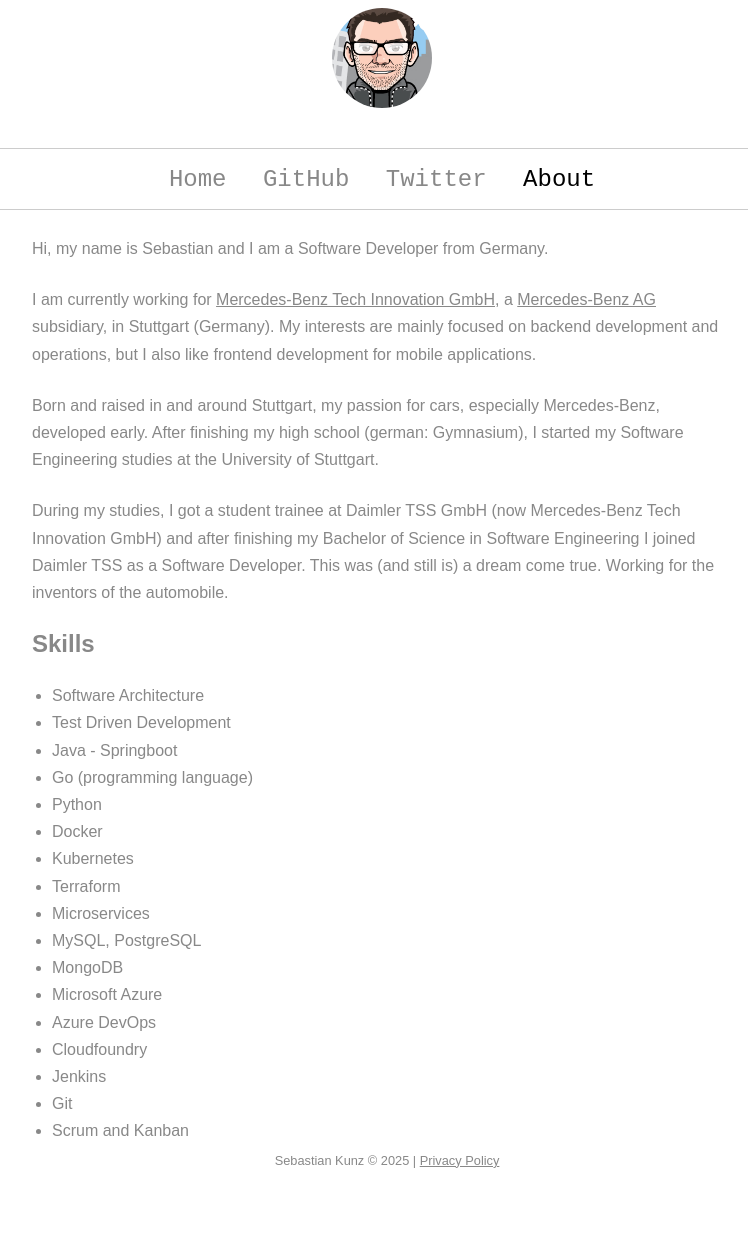
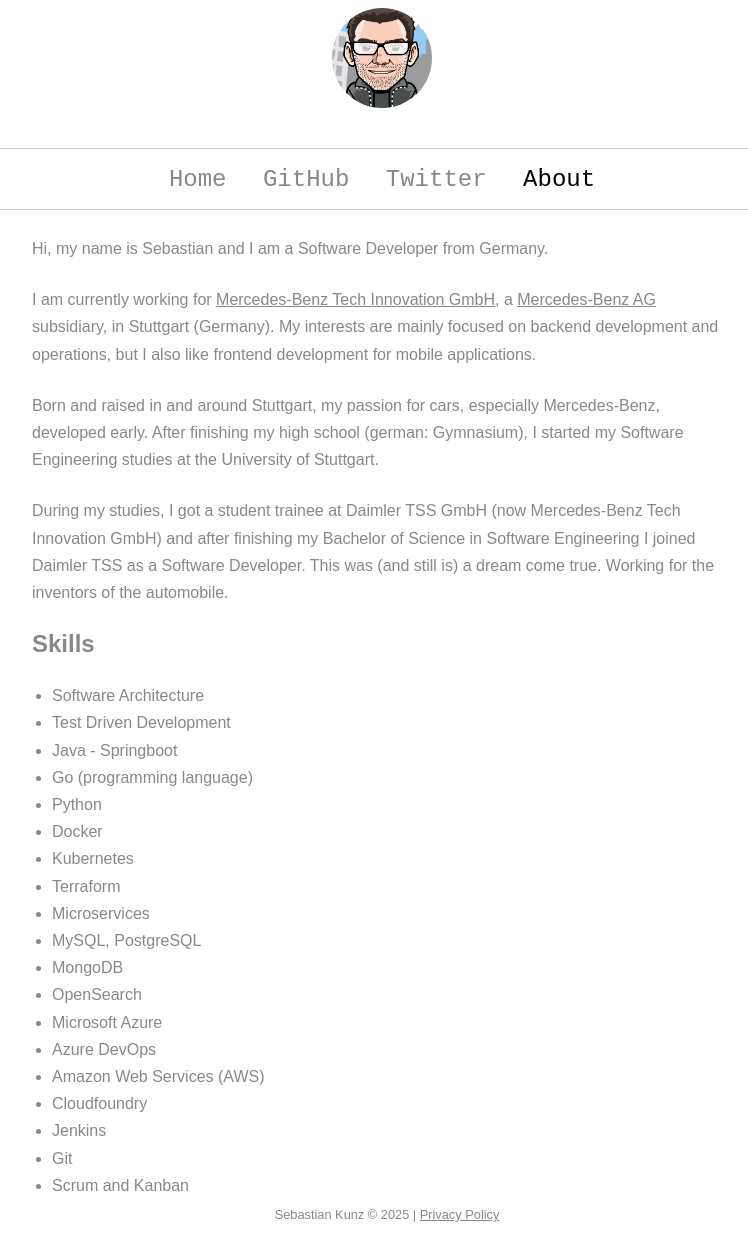
Before and after one commit to sebkunz/sebkunz.github.io, a Jekyll site: the page built from about.html, in a window 1280 px wide. Shown: the whole page, without its empty margins (258-1006 px from the left). Built offline with Jekyll 4.4.1, drawn with Linux system fonts in a browser that asks for light colours; before the commit the page ends 1193 px from its top, so only the background shows below that.

Commit message:
Update about.html

```diff
--- a/about.html
+++ b/about.html
@@ -24,8 +24,10 @@ layout: basic_page
 	<li class="about">Microservices</li>
 	<li class="about">MySQL, PostgreSQL</li>
 	<li class="about">MongoDB</li>
+	<li class="about">OpenSearch</li>
 	<li class="about">Microsoft Azure</li>
 	<li class="about">Azure DevOps</li>
+	<li class="about">Amazon Web Services (AWS)</li>
 	<li class="about">Cloudfoundry</li>
 	<li class="about">Jenkins</li>
 	<li class="about">Git</li>
```
